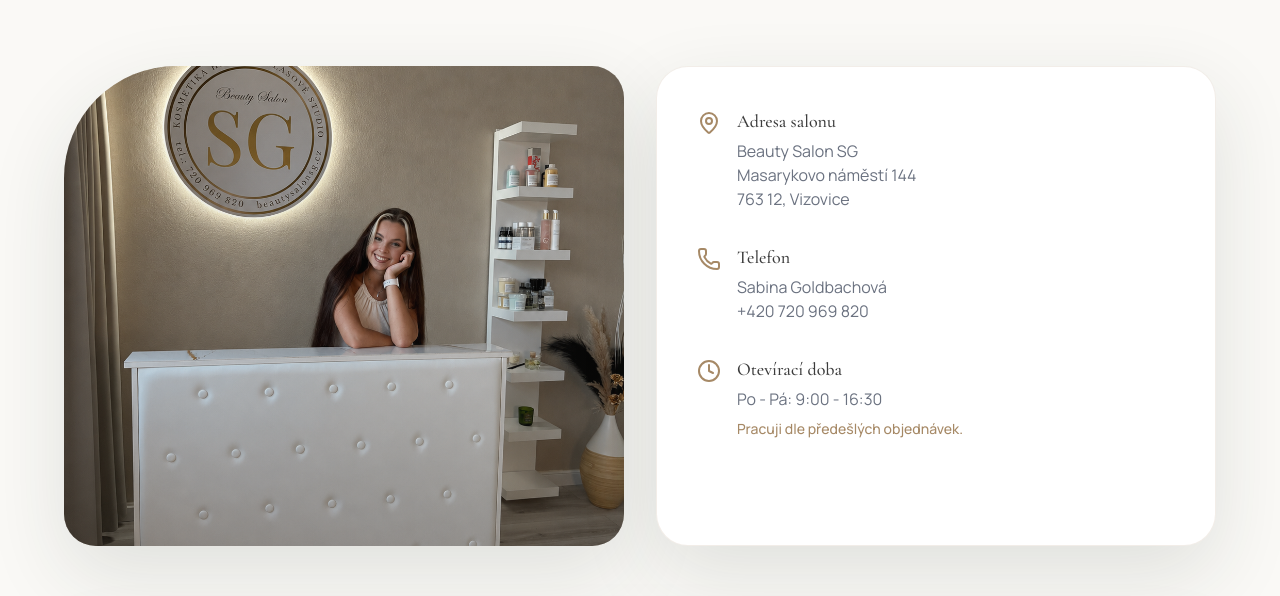
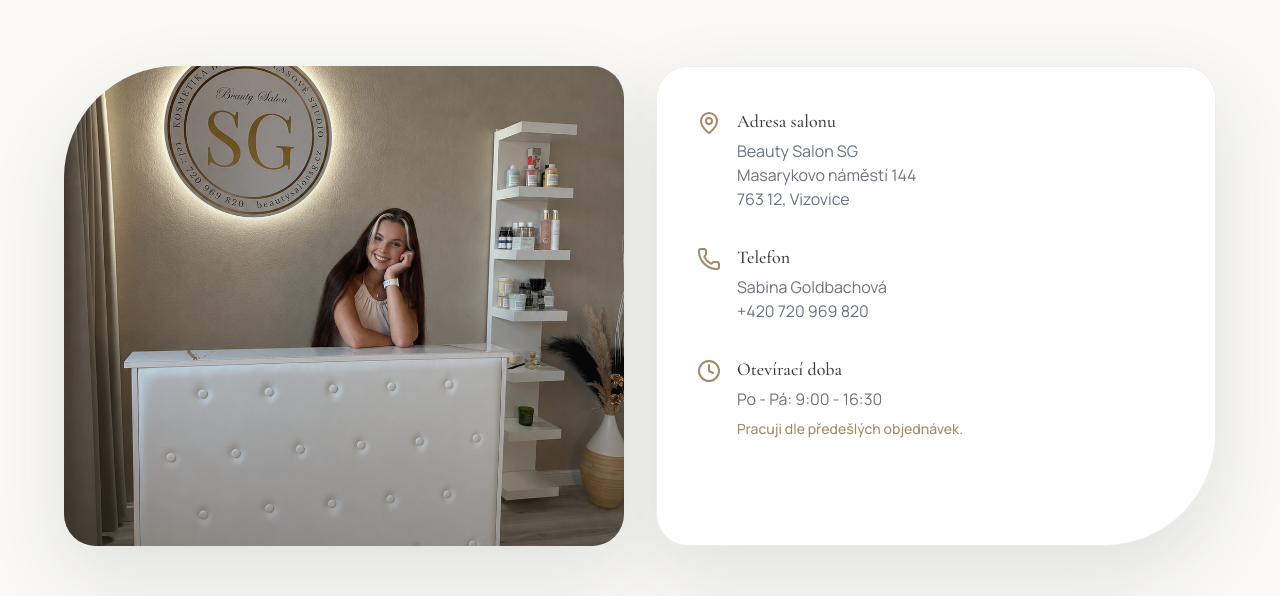
Before and after one commit to lintercom/SGbeautySalon, a React (Vite) app: page /#/kontakt in a window 1280 px wide. Shown: the part 348-944 px from the top of the page. Built offline with nearby package versions, Linux system fonts and the light colour scheme; no server answers.

Commit message:
Round contact card accent corner

```diff
--- a/src/pages/Contact.tsx
+++ b/src/pages/Contact.tsx
@@ -13,7 +13,7 @@ export default function Contact() {
 
         <div className="mb-20 grid items-stretch gap-8 md:grid-cols-2">
           <div className="space-y-8 animate-slide-up md:order-2">
-            <div className="h-full space-y-8 rounded-[2rem] border border-[#A68966]/15 bg-white p-8 luxury-shadow md:p-10">
+            <div className="h-full space-y-8 rounded-[2rem_2rem_7rem_2rem] border border-[#A68966]/15 bg-white p-8 luxury-shadow md:p-10">
               <div className="flex items-start gap-4">
                 <MapPin className="w-6 h-6 text-[#A68966] shrink-0 mt-1" />
                 <div>
```
